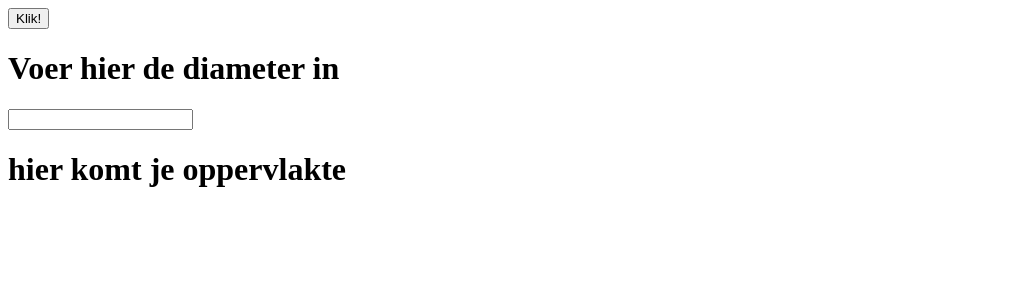
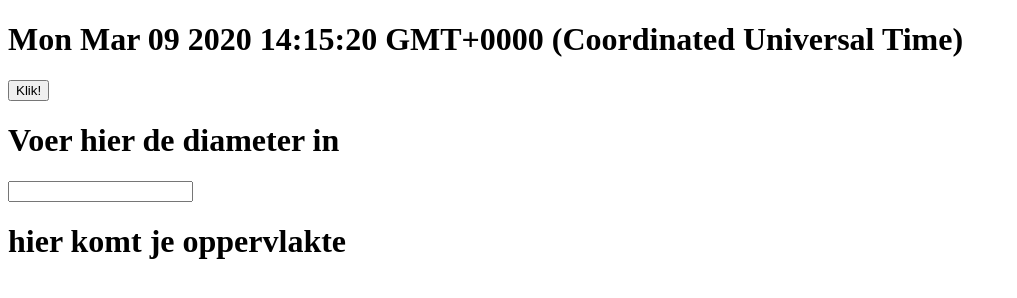
Before and after one commit to JoristerWolbeek/What-time-is-it--a4c704f6, a plain HTML site: page index.html in a window 1280 px wide. Shown: the whole page, without its empty margins (0-1017 px from the left). Drawn offline with Linux system fonts and the light colour scheme.

Commit message:
Uitwerking van de exercise

```diff
--- a/index.html
+++ b/index.html
@@ -9,7 +9,8 @@
         <meta name="viewport" content="width=device-width, initial-scale=1">
         <link rel="stylesheet" href="style.css">
     </head>
-    <body>
+    <body onload="time()">
+        <h1 id="time"></h1>
         <button onclick="bereken()">Klik!</button>
         <h1>Voer hier de diameter in</h1>
         <input id="diameter" type="number">
--- a/script.js
+++ b/script.js
@@ -1,4 +1,9 @@
 const pi = 3.14;
+
+function time(){
+    var d = new Date();
+    document.getElementById("time").innerHTML = d;
+}
 
 function bereken(){
     let diameter;
```
